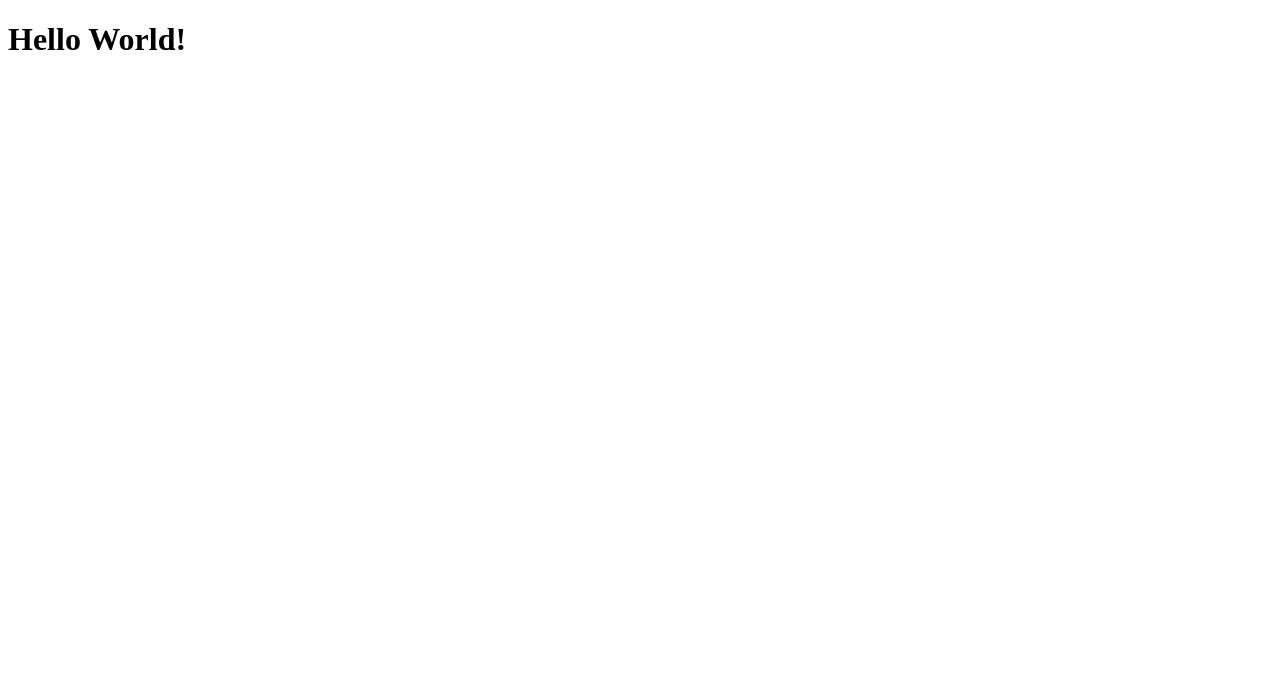
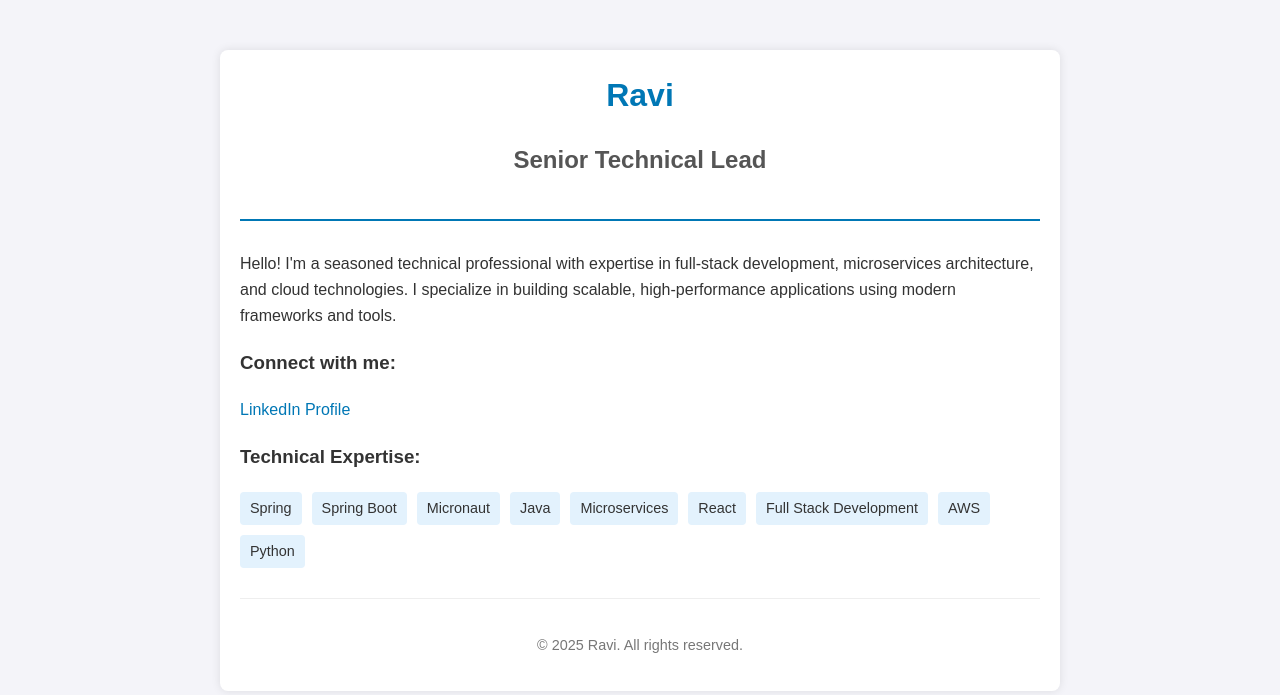
Before and after one commit to Ravidurairaj/ravidurairaj.github.io, a plain HTML site: page index.html in a window 1280 px wide. Drawn offline with Linux system fonts and the light colour scheme.

Commit message:
Update index.html

```diff
--- a/index.html
+++ b/index.html
@@ -1,9 +1,112 @@
 <!DOCTYPE html>
-<html>
+<html lang="en">
 <head>
-    <title>My GitHub Page</title>
+    <meta charset="UTF-8">
+    <meta name="viewport" content="width=device-width, initial-scale=1.0">
+    <title>Ravi - Senior Technical Lead</title>
+    <style>
+        body {
+            font-family: 'Arial', sans-serif;
+            line-height: 1.6;
+            margin: 0;
+            padding: 0;
+            color: #333;
+            background-color: #f4f4f9;
+        }
+        .container {
+            max-width: 800px;
+            margin: 50px auto;
+            padding: 20px;
+            background: #fff;
+            box-shadow: 0 0 10px rgba(0, 0, 0, 0.1);
+            border-radius: 8px;
+        }
+        header {
+            text-align: center;
+            margin-bottom: 30px;
+            border-bottom: 2px solid #0077b5;
+            padding-bottom: 20px;
+        }
+        h1 {
+            color: #0077b5;
+            margin: 0;
+        }
+        h2 {
+            color: #555;
+        }
+        .contact {
+            margin: 20px 0;
+        }
+        a {
+            color: #0077b5;
+            text-decoration: none;
+        }
+        a:hover {
+            text-decoration: underline;
+        }
+        .skills {
+            display: flex;
+            flex-wrap: wrap;
+            gap: 10px;
+            margin: 20px 0;
+        }
+        .skill {
+            background: #e3f2fd;
+            padding: 5px 10px;
+            border-radius: 4px;
+            font-size: 0.9em;
+        }
+        footer {
+            text-align: center;
+            margin-top: 30px;
+            padding-top: 20px;
+            border-top: 1px solid #eee;
+            font-size: 0.9em;
+            color: #777;
+        }
+    </style>
 </head>
 <body>
-    <h1>Hello World!</h1>
+    <div class="container">
+        <header>
+            <h1>Ravi</h1>
+            <h2>Senior Technical Lead</h2>
+        </header>
+
+        <section class="about">
+            <p>Hello! I'm a seasoned technical professional with expertise in full-stack development, microservices architecture, and cloud technologies. I specialize in building scalable, high-performance applications using modern frameworks and tools.</p>
+        </section>
+
+        <section class="contact">
+            <h3>Connect with me:</h3>
+            <p>
+                <a href="https://www.linkedin.com/in/d-ravi-b84ab156/" target="_blank">LinkedIn Profile</a>
+            </p>
+        </section>
+
+        <section class="expertise">
+            <h3>Technical Expertise:</h3>
+            <div class="skills">
+                <span class="skill">Spring</span>
+                <span class="skill">Spring Boot</span>
+                <span class="skill">Micronaut</span>
+                <span class="skill">Java</span>
+                <span class="skill">Microservices</span>
+                <span class="skill">React</span>
+                <span class="skill">Full Stack Development</span>
+                <span class="skill">AWS</span>
+                <span class="skill">Python</span>
+            </div>
+        </section>
+
+        <footer>
+            <p>© <span id="year"></span> Ravi. All rights reserved.</p>
+        </footer>
+    </div>
+
+    <script>
+        // Auto-update year in footer
+        document.getElementById('year').textContent = new Date().getFullYear();
+    </script>
 </body>
 </html>
```
